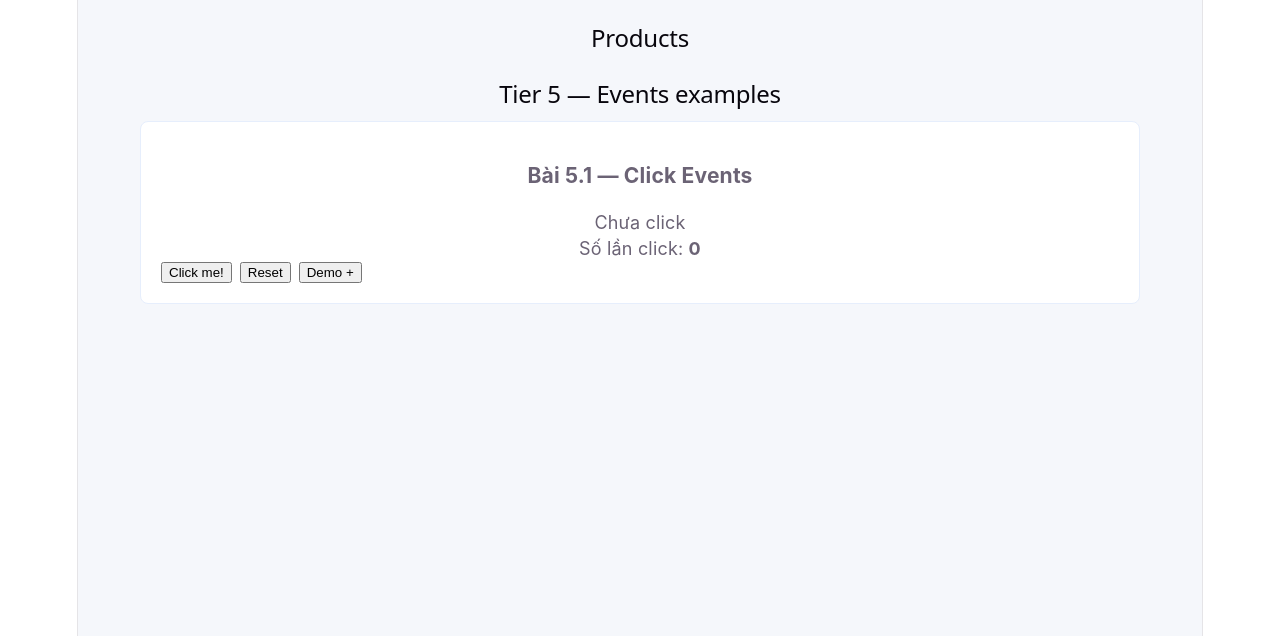
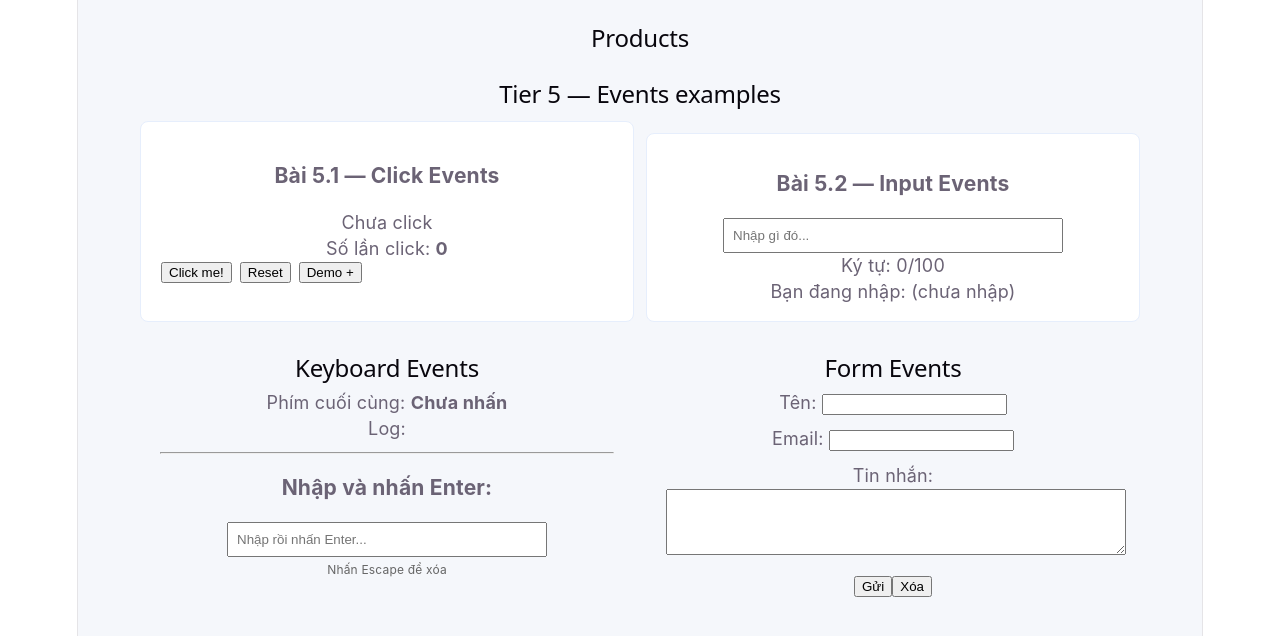
Before and after one commit to NguyenDuy0708/TH_NenTangWeb, a React (Vite) app in the folder session_04_react_basics/exercises/projects/hello-react/: page / in a window 1280 px wide. Shown: the top 636 px of the page. Built offline with nearby package versions, Linux system fonts and the light colour scheme.

Commit message:
[FEATURE] Complete tier 5

```diff
--- a/session_04_react_basics/exercises/projects/hello-react/src/App.jsx
+++ b/session_04_react_basics/exercises/projects/hello-react/src/App.jsx
@@ -215,6 +215,7 @@ import StringState from "./StringState";
 import BooleanState from "./BooleanState";
 import MultipleStates from "./MultipleStates";
 import ClickEvents from "./ClickEvents";
+import InputEvent from "./InputEvent";
 
 function App() {
     return (
@@ -237,8 +238,11 @@ function App() {
 
 export default App;*/
 
+// Tier 5
 import ClickEvents from "./ClickEvents";
-
+import InputEvents from './InputEvents';
+import KeyboardEvents from './KeyboardEvents';
+import FormEvents from './FormEvents';
 function App() {
     return (
         <div style={{ fontFamily: "Inter, system-ui, sans-serif", minHeight: "100vh", background: "#f5f7fb" }}>
@@ -246,8 +250,13 @@ function App() {
                 <h2 style={{ marginBottom: 12 }}>Products</h2>
                 <section style={{ marginTop: 28 }}>
                     <h2>Tier 5 — Events examples</h2>
-                    <div style={{ marginTop: 12 }}>
-                        <ClickEvents />
+                    <div style={{ marginTop: 12, display: 'grid', gap: 12 }}>
+                        <div style={{ display: 'grid', gridTemplateColumns: '1fr 1fr', gap: 12 }}>
+                            <ClickEvents />
+                            <InputEvents />
+                            <KeyboardEvents />
+                            <FormEvents />
+                        </div>
                     </div>
                 </section>
             </main>
--- /dev/null
+++ b/session_04_react_basics/exercises/projects/hello-react/src/FormEvents.jsx
@@ -0,0 +1,89 @@
+import { useState } from "react";
+
+function FormEvents() {
+    const [formData, setFormData] = useState({
+        name: "",
+        email: "",
+        message: ""
+    });
+    const [submitted, setSubmitted] = useState(false);
+
+    function handleChange(event) {
+        const { name, value } = event.target;
+        setFormData({
+            ...formData,
+            [name]: value
+        });
+    }
+
+    function handleSubmit(event) {
+        event.preventDefault(); // Ngăn reload trang
+
+        if (formData.name === "" || formData.email === "") {
+            alert("Vui lòng nhập đầy đủ thông tin!");
+            return;
+        }
+
+        setSubmitted(true);
+    }
+
+    function handleReset() {
+        setFormData({ name: "", email: "", message: "" });
+        setSubmitted(false);
+    }
+
+    return (
+        <div style={{ padding: "20px" }}>
+            <h2>Form Events</h2>
+
+            {!submitted ? (
+                <form onSubmit={handleSubmit}>
+                    <div style={{ marginBottom: "10px" }}>
+                        <label>Tên: </label>
+                        <input
+                            name="name"
+                            value={formData.name}
+                            onChange={handleChange}
+                            required
+                        />
+                    </div>
+
+                    <div style={{ marginBottom: "10px" }}>
+                        <label>Email: </label>
+                        <input
+                            name="email"
+                            type="email"
+                            value={formData.email}
+                            onChange={handleChange}
+                            required
+                        />
+                    </div>
+
+                    <div style={{ marginBottom: "10px" }}>
+                        <label>Tin nhắn: </label>
+                        <textarea
+                            name="message"
+                            value={formData.message}
+                            onChange={handleChange}
+                            rows={4}
+                            style={{ width: "100%" }}
+                        />
+                    </div>
+
+                    <button type="submit">Gửi</button>
+                    <button type="button" onClick={handleReset}>Xóa</button>
+                </form>
+            ) : (
+                <div style={{ background: "#d4edda", padding: "15px", borderRadius: "4px" }}>
+                    <h3>✅ Đã gửi thành công!</h3>
+                    <p>Tên: {formData.name}</p>
+                    <p>Email: {formData.email}</p>
+                    <p>Tin nhắn: {formData.message}</p>
+                    <button onClick={handleReset}>Gửi lại</button>
+                </div>
+            )}
+        </div>
+    );
+}
+
+export default FormEvents;
--- /dev/null
+++ b/session_04_react_basics/exercises/projects/hello-react/src/InputEvents.jsx
@@ -0,0 +1,35 @@
+import { useState } from "react";
+
+function InputEvents() {
+    const [text, setText] = useState("");
+    const [charCount, setCharCount] = useState(0);
+
+    function handleChange(event) {
+        const newValue = event.target.value;
+        setText(newValue);
+        setCharCount(newValue.length);
+    }
+
+    return (
+        <div style={{ padding: 16, border: '1px solid #e6eefc', borderRadius: 8, background: '#fff', marginTop: 12 }}>
+            <h3>Bài 5.2 — Input Events</h3>
+
+            <input
+                value={text}
+                onChange={handleChange}
+                placeholder="Nhập gì đó..."
+                maxLength={100}
+                style={{ padding: 8, width: 320 }}
+            />
+
+            <p>Ký tự: {charCount}/100</p>
+            <p>Bạn đang nhập: {text || '(chưa nhập)'}</p>
+
+            {charCount > 80 && (
+                <p style={{ color: 'red' }}>⚠️ Sắp hết ký tự!</p>
+            )}
+        </div>
+    );
+}
+
+export default InputEvents;
--- /dev/null
+++ b/session_04_react_basics/exercises/projects/hello-react/src/KeyboardEvents.jsx
@@ -0,0 +1,60 @@
+import { useState } from "react";
+
+function KeyboardEvents() {
+    const [lastKey, setLastKey] = useState("");
+    const [log, setLog] = useState([]);
+    const [inputValue, setInputValue] = useState("");
+
+    // Xử lý phím trên toàn trang
+    function handleKeyDown(event) {
+        setLastKey(event.key);
+
+        // Thêm vào log
+        setLog(prev => [...prev.slice(-4), event.key]); // Giữ 5 phím cuối
+    }
+
+    // Xử lý phím trong input
+    function handleInputKeyDown(event) {
+        if (event.key === "Enter") {
+            if (inputValue.trim() !== "") {
+                alert("Bạn nhập: " + inputValue);
+                setInputValue("");
+            }
+        }
+
+        if (event.key === "Escape") {
+            setInputValue("");
+        }
+    }
+
+    return (
+        <div
+            style={{ padding: "20px" }}
+            onKeyDown={handleKeyDown}
+            tabIndex={0}  // Để div có thể nhận focus
+        >
+            <h2>Keyboard Events</h2>
+
+            <p>Phím cuối cùng: <strong>{lastKey || "Chưa nhấn"}</strong></p>
+
+            <p>Log: {log.join(" → ")}</p>
+
+            <hr />
+
+            <h3>Nhập và nhấn Enter:</h3>
+            <input
+                value={inputValue}
+                onChange={(e) => setInputValue(e.target.value)}
+                onKeyDown={handleInputKeyDown}
+                placeholder="Nhập rồi nhấn Enter..."
+                style={{ padding: "8px", width: "300px" }}
+            />
+
+            <p style={{ fontSize: "12px", color: "#666" }}>
+                Nhấn Escape để xóa
+            </p>
+        </div>
+    );
+}
+
+export default KeyboardEvents;
```
